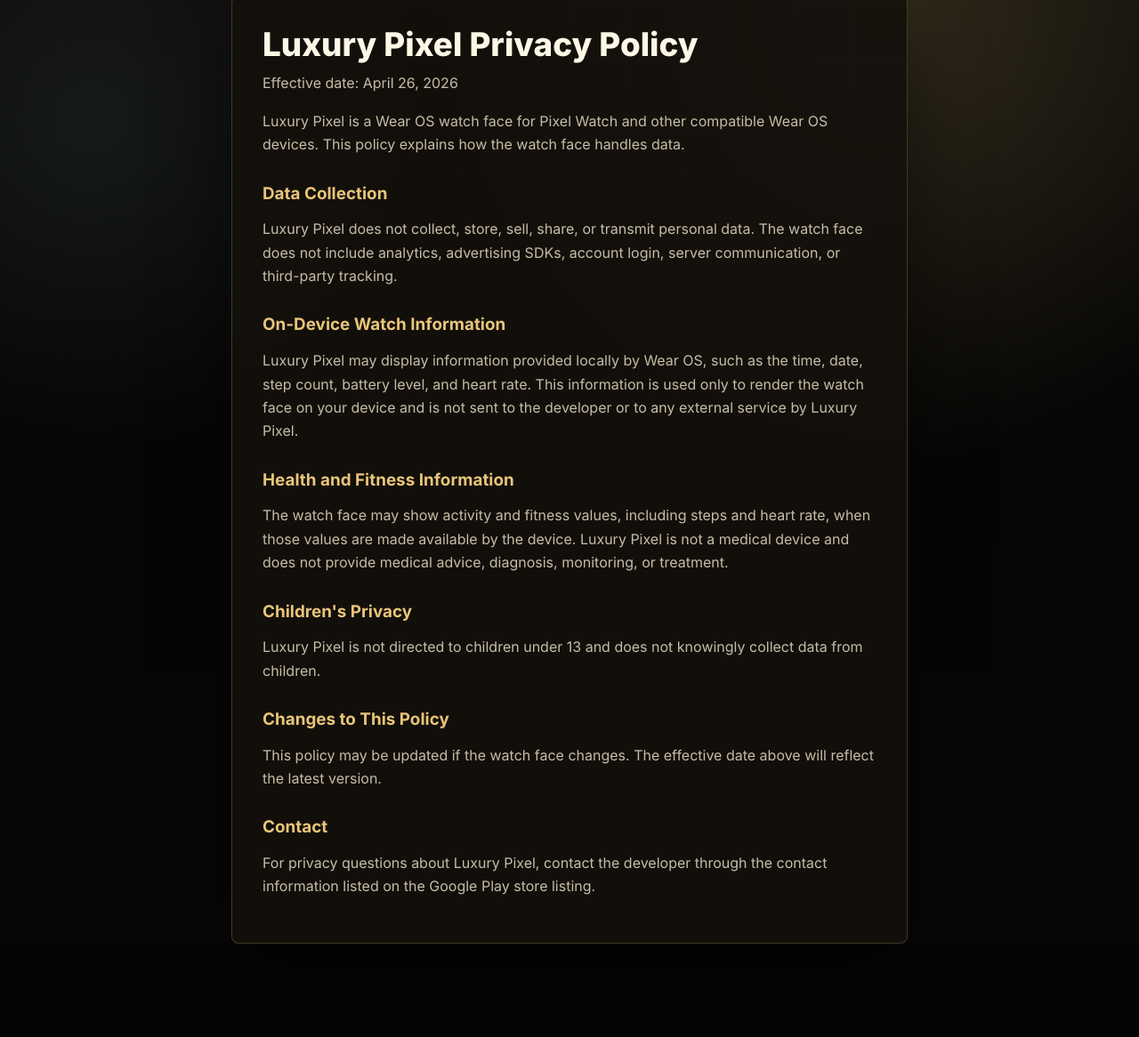
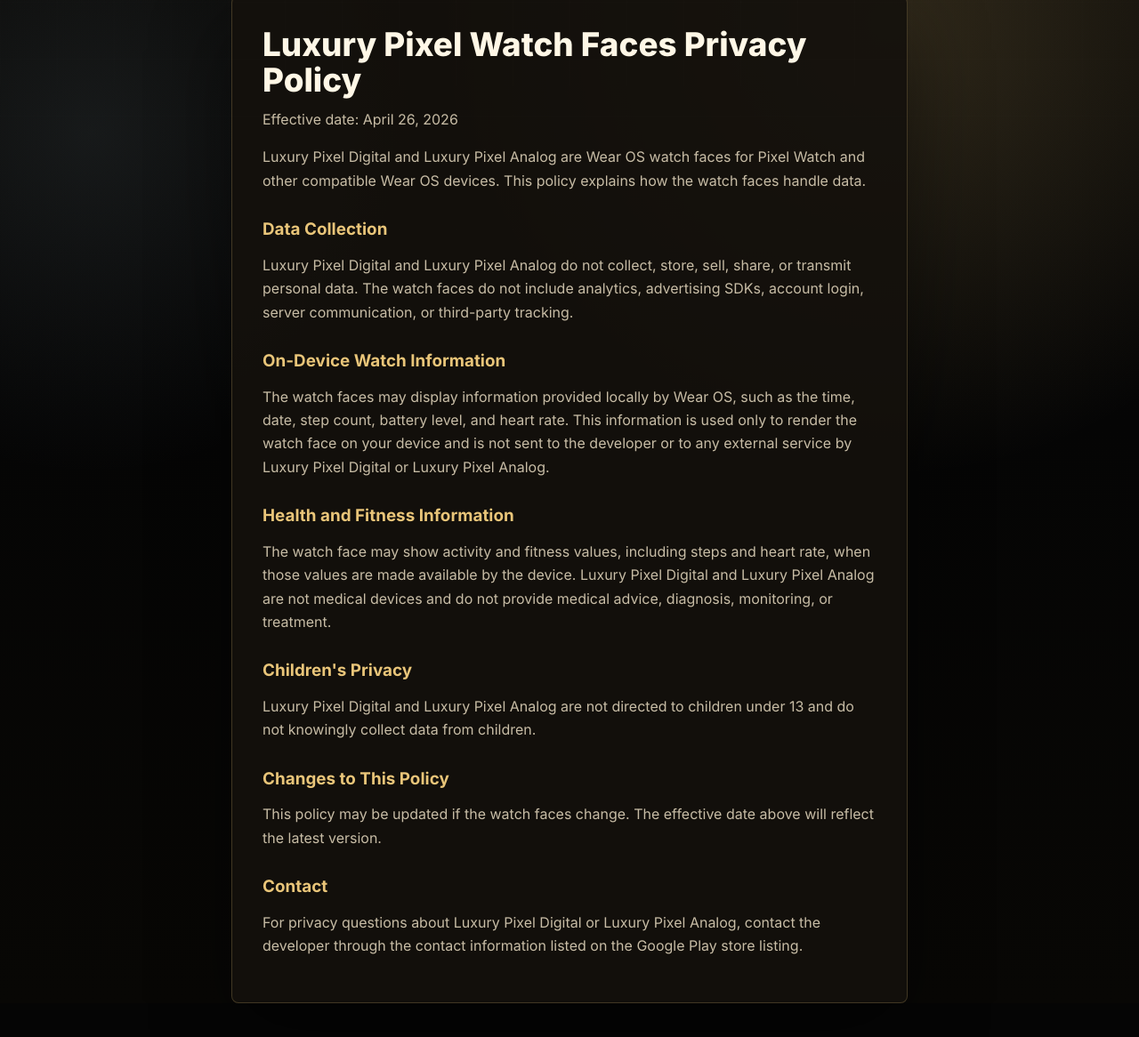
Before and after one commit to patriceac/luxury-pixel-watch-faces, a plain HTML site: page privacy.html in a window 1280 px wide. Shown: the part 126-1292 px from the top of the page at 89% size. Before the commit the page ends 1235 px from the top, so only its background shows below. Drawn offline with Linux system fonts and the light colour scheme.

```diff
--- a/privacy.html
+++ b/privacy.html
@@ -3,7 +3,7 @@
 <head>
   <meta charset="utf-8">
   <meta name="viewport" content="width=device-width, initial-scale=1">
-  <title>Luxury Pixel Privacy Policy</title>
+  <title>Luxury Pixel Watch Faces Privacy Policy</title>
   <link rel="stylesheet" href="styles.css">
 </head>
 <body>
@@ -23,51 +23,52 @@
     </nav>
   </header>
   <main class="privacy-panel">
-    <h1>Luxury Pixel Privacy Policy</h1>
+    <h1>Luxury Pixel Watch Faces Privacy Policy</h1>
     <p class="updated">Effective date: April 26, 2026</p>
 
     <p>
-      Luxury Pixel is a Wear OS watch face for Pixel Watch and other compatible Wear OS devices.
-      This policy explains how the watch face handles data.
+      Luxury Pixel Digital and Luxury Pixel Analog are Wear OS watch faces for Pixel Watch
+      and other compatible Wear OS devices. This policy explains how the watch faces handle data.
     </p>
 
     <h2>Data Collection</h2>
     <p>
-      Luxury Pixel does not collect, store, sell, share, or transmit personal data. The watch face
-      does not include analytics, advertising SDKs, account login, server communication, or third-party
-      tracking.
+      Luxury Pixel Digital and Luxury Pixel Analog do not collect, store, sell, share, or transmit
+      personal data. The watch faces do not include analytics, advertising SDKs, account login,
+      server communication, or third-party tracking.
     </p>
 
     <h2>On-Device Watch Information</h2>
     <p>
-      Luxury Pixel may display information provided locally by Wear OS, such as the time, date,
-      step count, battery level, and heart rate. This information is used only to render the watch
-      face on your device and is not sent to the developer or to any external service by Luxury Pixel.
+      The watch faces may display information provided locally by Wear OS, such as the time,
+      date, step count, battery level, and heart rate. This information is used only to render
+      the watch face on your device and is not sent to the developer or to any external service
+      by Luxury Pixel Digital or Luxury Pixel Analog.
     </p>
 
     <h2>Health and Fitness Information</h2>
     <p>
       The watch face may show activity and fitness values, including steps and heart rate, when
-      those values are made available by the device. Luxury Pixel is not a medical device and does
-      not provide medical advice, diagnosis, monitoring, or treatment.
+      those values are made available by the device. Luxury Pixel Digital and Luxury Pixel Analog
+      are not medical devices and do not provide medical advice, diagnosis, monitoring, or treatment.
     </p>
 
     <h2>Children's Privacy</h2>
     <p>
-      Luxury Pixel is not directed to children under 13 and does not knowingly collect data from
-      children.
+      Luxury Pixel Digital and Luxury Pixel Analog are not directed to children under 13 and do
+      not knowingly collect data from children.
     </p>
 
     <h2>Changes to This Policy</h2>
     <p>
-      This policy may be updated if the watch face changes. The effective date above will reflect
+      This policy may be updated if the watch faces change. The effective date above will reflect
       the latest version.
     </p>
 
     <h2>Contact</h2>
     <p>
-      For privacy questions about Luxury Pixel, contact the developer through the contact information
-      listed on the Google Play store listing.
+      For privacy questions about Luxury Pixel Digital or Luxury Pixel Analog, contact the developer
+      through the contact information listed on the Google Play store listing.
     </p>
   </main>
 </body>
--- a/styles.css
+++ b/styles.css
@@ -505,7 +505,9 @@
 
 .footer-links {
   display: flex;
+  flex-wrap: wrap;
   gap: 18px;
+  justify-content: flex-end;
 }
 
 .footer-links a {
@@ -646,6 +648,10 @@
     align-items: flex-start;
     flex-direction: column;
   }
+
+  .footer-links {
+    justify-content: flex-start;
+  }
 }
 
 @media (prefers-reduced-motion: reduce) {
```
Also changed, not shown: index.html (+4 -2 lines), 2 other files.
